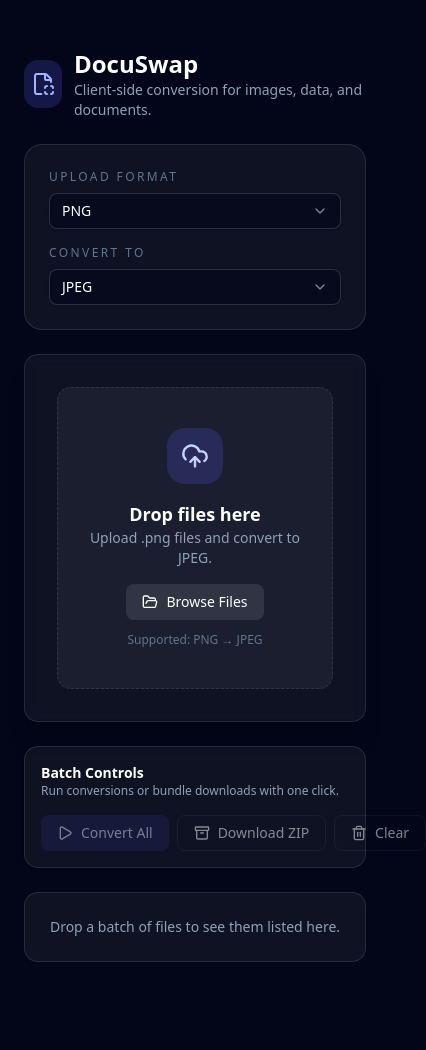
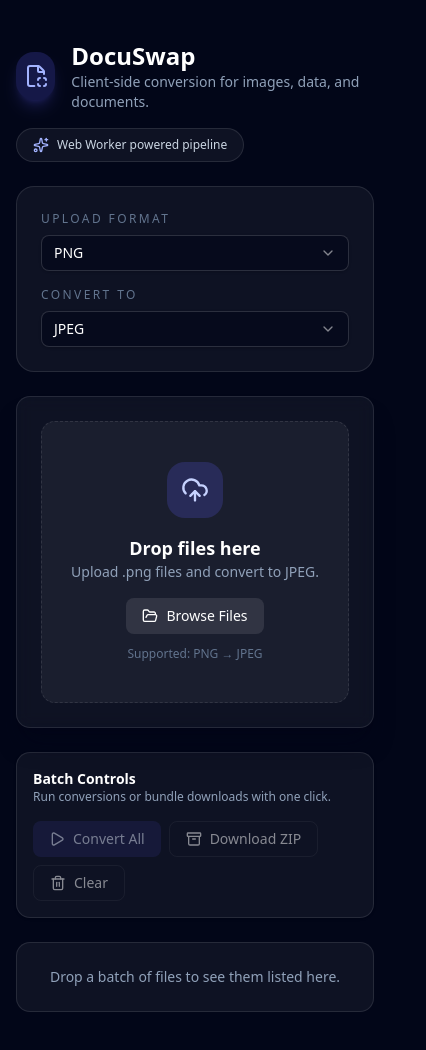
Before and after one commit to UsamaZuberi/docuswap-v1, a Next.js app: page / in a window 390 px wide. Shown: the whole page, 426 px wide, since content can reach past the window. Before the commit the page ends 1010 px from the top, so only its background shows below. Built offline with nearby package versions, Linux system fonts and the light colour scheme.

Commit message:
UI: Smoother Animations & Responsiveness

```diff
--- a/src/app/page.tsx
+++ b/src/app/page.tsx
@@ -32,7 +32,7 @@ export default function Home() {
 
   return (
     <div className="min-h-screen bg-slate-950 text-slate-100">
-      <main className="mx-auto flex w-full max-w-6xl flex-col gap-6 px-6 py-12">
+      <main className="mx-auto flex w-full max-w-6xl flex-col gap-6 px-4 py-10 md:px-6 md:py-12">
         <Header />
         <div className="grid gap-4 rounded-2xl border border-white/10 bg-white/5 p-6">
           <div className="grid gap-4 md:grid-cols-2">
--- a/src/components/BatchList.tsx
+++ b/src/components/BatchList.tsx
@@ -30,7 +30,7 @@ export function BatchList({
   }
 
   return (
-    <ScrollArea className="h-105 rounded-xl border border-white/10 bg-white/5">
+    <ScrollArea className="h-105 rounded-xl border border-white/10 bg-white/5 md:h-130">
       <ScrollAreaViewport className="h-full p-4">
         <div className="grid gap-4">
           <AnimatePresence mode="popLayout">
@@ -41,6 +41,7 @@ export function BatchList({
                 initial={{ opacity: 0, y: 12 }}
                 animate={{ opacity: 1, y: 0 }}
                 exit={{ opacity: 0, y: -12 }}
+                transition={{ duration: 0.25, ease: "easeOut" }}
               >
                 <FileCard
                   item={item}
--- a/src/components/DropZoneCard.tsx
+++ b/src/components/DropZoneCard.tsx
@@ -1,4 +1,5 @@
 import { useCallback, useRef, useState } from "react";
+import { motion } from "framer-motion";
 import { CloudUpload, FolderOpen } from "lucide-react";
 
 import { Button } from "@/components/ui/button";
@@ -23,9 +24,12 @@ export function DropZoneCard({ onFilesAdded, sourceFormat, targetFormat }: DropZ
   );
 
   return (
-    <Card className="border border-white/10 bg-white/5 shadow-xl backdrop-blur">
-      <CardContent className="p-8">
-        <div
+    <Card className="border border-white/10 bg-white/5 shadow-xl shadow-slate-950/40 backdrop-blur">
+      <CardContent className="p-6 md:p-8">
+        <motion.div
+          initial={{ opacity: 0, y: 8 }}
+          animate={{ opacity: 1, y: 0 }}
+          transition={{ duration: 0.4, ease: "easeOut" }}
           className={`group flex min-h-55 flex-col items-center justify-center gap-4 rounded-xl border border-dashed px-6 py-10 text-center transition ${
             isDragging ? "border-indigo-400 bg-indigo-500/10" : "border-white/10 bg-white/5"
           }`}
@@ -60,7 +64,7 @@ export function DropZoneCard({ onFilesAdded, sourceFormat, targetFormat }: DropZ
             </Button>
             <span className="text-xs text-slate-500">Supported: {sourceFormat.toUpperCase()} → {targetFormat.toUpperCase()}</span>
           </div>
-        </div>
+        </motion.div>
         <input
           ref={inputRef}
           className="hidden"
--- a/src/components/FileCard.tsx
+++ b/src/components/FileCard.tsx
@@ -29,9 +29,9 @@ export function FileCard({
   const isImage = item.file.type.startsWith("image/") || item.file.name.toLowerCase().match(/\.(png|jpe?g|webp|heic|svg)$/);
 
   return (
-    <Card className="border border-white/10 bg-slate-900/60">
+    <Card className="border border-white/10 bg-slate-900/60 transition-shadow hover:shadow-lg hover:shadow-slate-950/40">
       <CardContent className="space-y-4 p-5">
-        <div className="flex items-start justify-between gap-4">
+        <div className="flex flex-col gap-3 md:flex-row md:items-start md:justify-between">
           <div>
             <p className="text-sm font-semibold text-white">{item.file.name}</p>
             <p className="text-xs text-slate-400">{item.sizeLabel}</p>
@@ -46,7 +46,7 @@ export function FileCard({
             Convert to {item.targetFormat.toUpperCase()}
           </div>
 
-          <div className="flex items-center gap-2">
+          <div className="flex flex-wrap items-center gap-2">
             <Button
               size="sm"
               variant="secondary"
--- a/src/components/GlobalControls.tsx
+++ b/src/components/GlobalControls.tsx
@@ -1,4 +1,5 @@
 import { Archive, Play, Trash2 } from "lucide-react";
+import { motion } from "framer-motion";
 
 import { Button } from "@/components/ui/button";
 import { Card, CardContent } from "@/components/ui/card";
@@ -15,12 +16,17 @@ interface GlobalControlsProps {
 export function GlobalControls({ onConvertAll, onDownloadAll, onClearAll, hasItems, hasOutputs, busy }: GlobalControlsProps) {
   return (
     <Card className="border border-white/10 bg-white/5">
-      <CardContent className="flex flex-wrap items-center justify-between gap-4 p-4">
+      <CardContent className="flex flex-col gap-4 p-4 md:flex-row md:items-center md:justify-between">
         <div>
           <h3 className="text-sm font-semibold text-white">Batch Controls</h3>
           <p className="text-xs text-slate-400">Run conversions or bundle downloads with one click.</p>
         </div>
-        <div className="flex items-center gap-2">
+        <motion.div
+          className="flex flex-wrap items-center gap-2"
+          initial={{ opacity: 0, y: 6 }}
+          animate={{ opacity: 1, y: 0 }}
+          transition={{ duration: 0.3, ease: "easeOut" }}
+        >
           <Button
             variant="secondary"
             className="bg-indigo-500/20 text-indigo-100 hover:bg-indigo-500/30"
@@ -48,7 +54,7 @@ export function GlobalControls({ onConvertAll, onDownloadAll, onClearAll, hasIte
             <Trash2 className="h-4 w-4" />
             Clear
           </Button>
-        </div>
+        </motion.div>
       </CardContent>
     </Card>
   );
--- a/src/components/Header.tsx
+++ b/src/components/Header.tsx
@@ -2,17 +2,19 @@ import { FileScan, Sparkles } from "lucide-react";
 
 export function Header() {
   return (
-    <div className="flex items-center justify-between">
-      <div className="flex items-center gap-3">
-        <div className="flex h-12 w-12 items-center justify-center rounded-xl bg-indigo-500/20 text-indigo-300">
+    <div className="flex flex-col gap-4 md:flex-row md:items-center md:justify-between">
+      <div className="flex items-center gap-4">
+        <div className="flex h-12 w-12 items-center justify-center rounded-2xl bg-indigo-500/20 text-indigo-300 shadow-lg shadow-indigo-500/20">
           <FileScan className="h-6 w-6" />
         </div>
         <div>
-          <h1 className="text-2xl font-semibold text-white">DocuSwap</h1>
-          <p className="text-sm text-slate-400">Client-side conversion for images, data, and documents.</p>
+          <h1 className="text-2xl font-semibold text-white md:text-3xl">DocuSwap</h1>
+          <p className="text-sm text-slate-400 md:text-base">
+            Client-side conversion for images, data, and documents.
+          </p>
         </div>
       </div>
-      <div className="hidden items-center gap-2 rounded-full border border-white/10 bg-white/5 px-4 py-2 text-xs text-slate-300 md:flex">
+      <div className="inline-flex items-center gap-2 self-start rounded-full border border-white/10 bg-white/5 px-4 py-2 text-xs text-slate-300 md:self-auto">
         <Sparkles className="h-4 w-4 text-indigo-300" />
         Web Worker powered pipeline
       </div>
```
